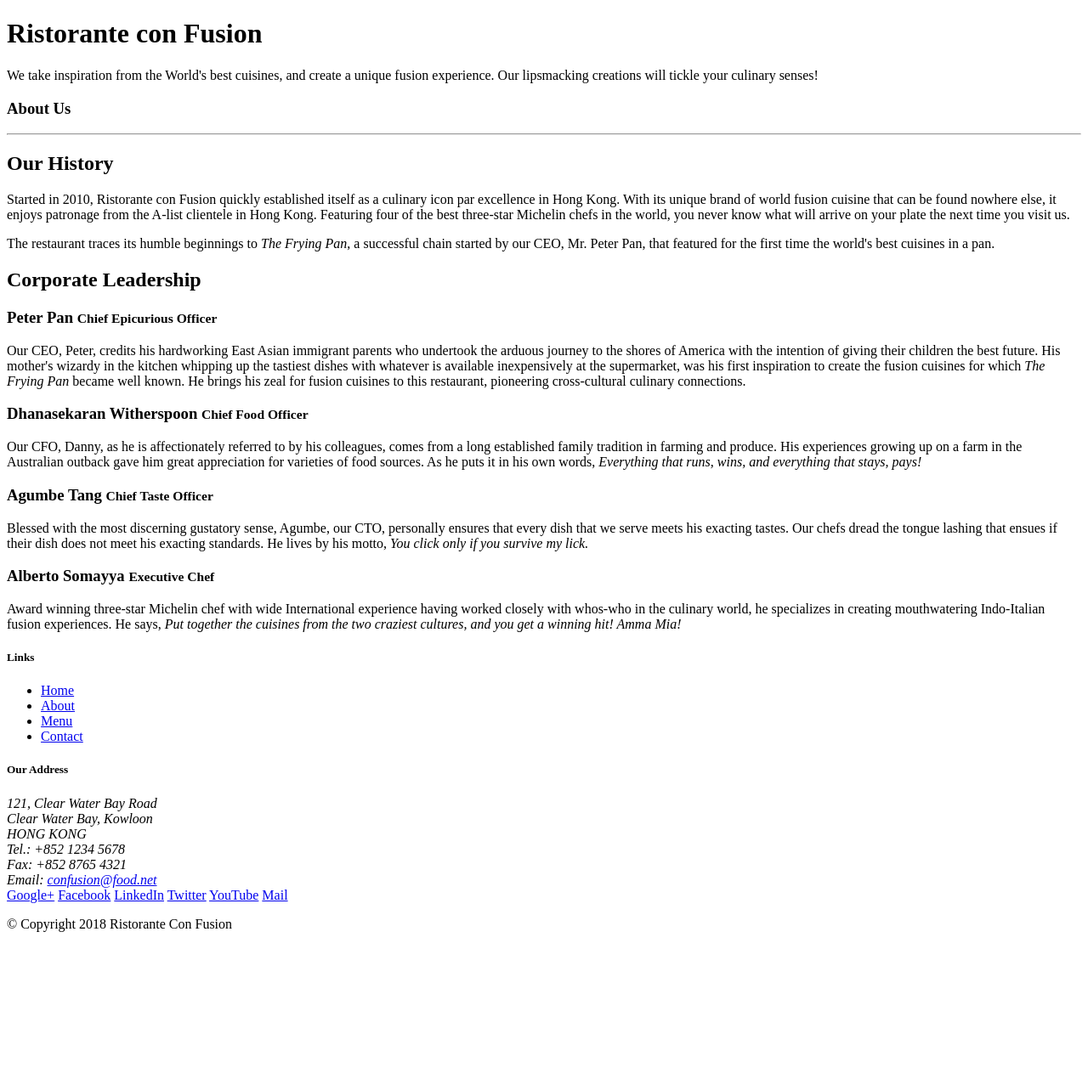
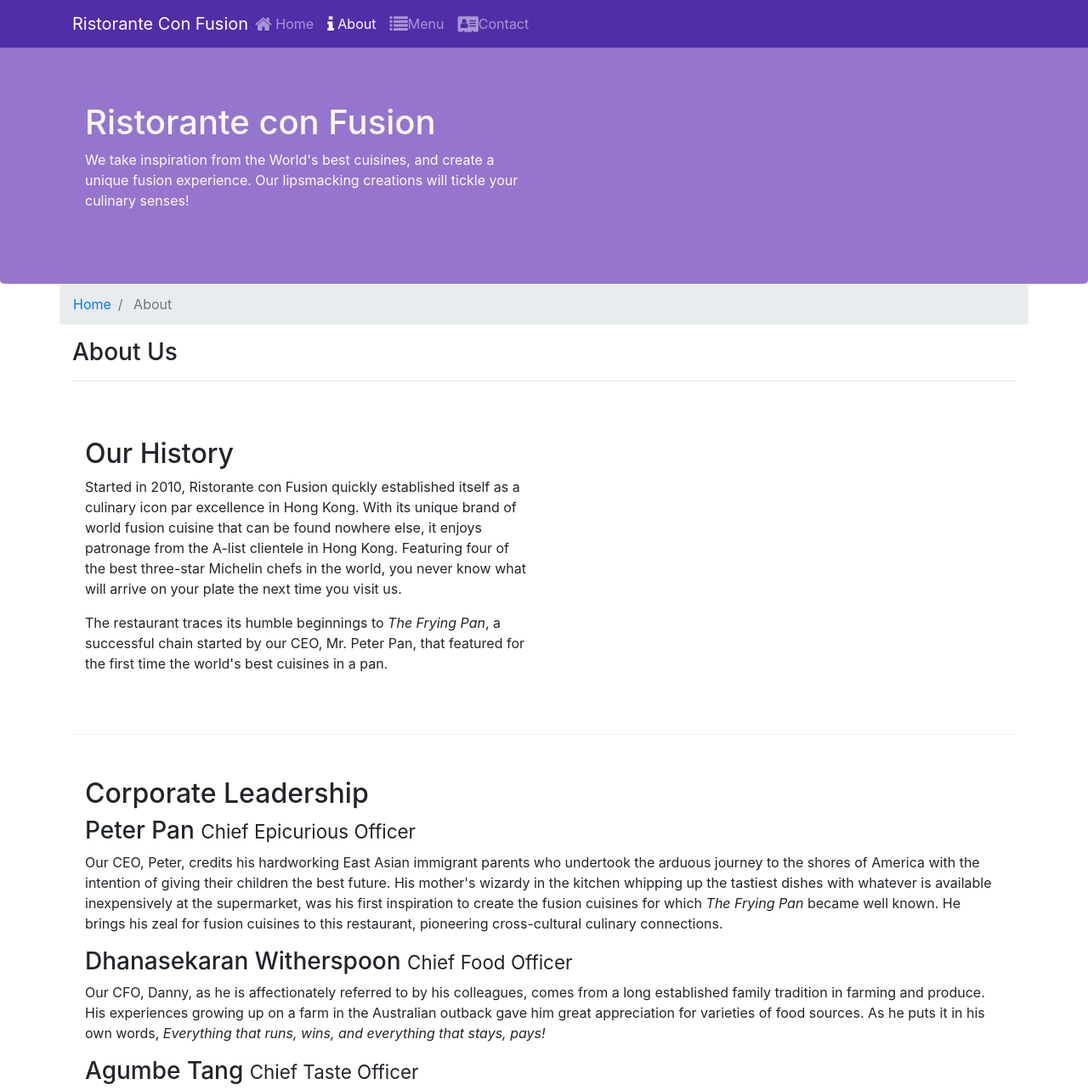
Before and after one commit to LiyangW/Bootstrap, a website: page aboutus.html in a window 1280 px wide. Shown: the top 1283 px of the page at 85% size. Before the commit the page ends 1113 px from the top, so only its background shows below. Drawn offline with nearby package versions, Linux system fonts and the light colour scheme.

Commit message:
added contact menu

```diff
--- a/aboutus.html
+++ b/aboutus.html
@@ -2,13 +2,45 @@
 <html lang="en">
 
 <head>
+    <meta charset="utf-8">
+    <meta name="viewport" content="width=device-width, initial-scale=1,shrink-to-fit=no">
+    <meta http-equiv="x-ua-compatible" content="ie=edge">
 
+    <!-- Bootstrap CSS -->
+    <link rel="stylesheet" href="node_modules/bootstrap/dist/css/bootstrap.min.css">
+    <link rel="stylesheet" type="text/css" href="css/style.css">
+    <link rel="stylesheet" type="text/css" href="node_modules/font-awesome/css/font-awesome.min.css">
+    <link rel="stylesheet" type="text/css" href="node_modules/bootstrap-social/bootstrap-social.css">
     <title>Ristorante Con Fusion: About Us</title>
 
 </head>
 
 <body>
-
+    <nav class="navbar navbar-dark navbar-expand-sm fixed-top">
+        <div class="container">
+            <button class="navbar-toggler" type="button" data-toggle="collapse" data-target="#NavBar">
+                <span class="navbar-toggler-icon"></span>
+            </button>
+            <a class="navbar-brand mr-auto" href="index.html" >
+                Ristorante Con Fusion
+            </a>
+            <div class="collapse navbar-collapse" id="NavBar">
+                <ul class="navbar-nav mr-auto">
+                    <li class="nav-item">
+                        <a href="index.html" class="nav-link" ><span class="fa fa-home fa-lg"></span> Home</a>
+                    </li>
+                    <li class="nav-item active">
+                        <a href="aboutus.html" class="nav-link"><span class="fa fa-info fa-lg"></span> About</a>
+                    </li>
+                    <li class="nav-item">
+                        <a href="index.html" class="nav-link"><span class="fa fa-list fa-lg"></span>Menu</a>
+                    </li>
+                    <li class="nav-item">
+                        <a href="contactus.html" class="nav-link"><span class="fa fa-address-card fa-lg"></span>Contact</a>
+                    </li>
+                </ul></div>
+            </div>
+        </nav>
         <header class="jumbotron">
             <div class="container">
                 <div class="row row-header">
@@ -22,16 +54,20 @@
             </div>
         </header>
 
-    <div>
-        <div>
-            <div>
+        <div class="container">
+            <div class="row">
+                <ol class="col-12 breadcrumb">
+                    <li class="breadcrumb-item"> <a href="index.html">Home</a></li>
+                    <li class="breadcrumb-item active"> About</li>
+                </ol>
+                <div class="col-12">
                  <h3>About Us</h3>
                  <hr>
              </div>
          </div>
 
-        <div>
-            <div>
+         <div class="row row-content">
+            <div class="col-12 col-sm-6">
                 <h2>Our History</h2>
                 <p>Started in 2010, Ristorante con Fusion quickly established itself as a culinary icon par excellence in Hong Kong. With its unique brand of world fusion cuisine that can be found nowhere else, it enjoys patronage from the A-list clientele in Hong Kong.  Featuring four of the best three-star Michelin chefs in the world, you never know what will arrive on your plate the next time you visit us.</p>
                 <p>The restaurant traces its humble beginnings to <em>The Frying Pan</em>, a successful chain started by our CEO, Mr. Peter Pan, that featured for the first time the world's best cuisines in a pan.</p>
@@ -41,17 +77,17 @@
         </div>
 
 
-        <div>
-            <div>
+        <div class="row row-content">
+            <div class="col-12">
                 <h2>Corporate Leadership</h2>
                 <h3>Peter Pan <small>Chief Epicurious Officer</small></h3>
-                <p>Our CEO, Peter, credits his hardworking East Asian immigrant parents who undertook the arduous journey to the shores of America with the intention of giving their children the best future. His mother's wizardy in the kitchen whipping up the tastiest dishes with whatever is available inexpensively at the supermarket, was his first inspiration to create the fusion cuisines for which <em>The Frying Pan</em> became well known. He brings his zeal for fusion cuisines to this restaurant, pioneering cross-cultural culinary connections.</p>
+                <p class="d-none d-sm-block">Our CEO, Peter, credits his hardworking East Asian immigrant parents who undertook the arduous journey to the shores of America with the intention of giving their children the best future. His mother's wizardy in the kitchen whipping up the tastiest dishes with whatever is available inexpensively at the supermarket, was his first inspiration to create the fusion cuisines for which <em>The Frying Pan</em> became well known. He brings his zeal for fusion cuisines to this restaurant, pioneering cross-cultural culinary connections.</p>
                 <h3>Dhanasekaran Witherspoon <small>Chief Food Officer</small></h3>
-                <p>Our CFO, Danny, as he is affectionately referred to by his colleagues, comes from a long established family tradition in farming and produce. His experiences growing up on a farm in the Australian outback gave him great appreciation for varieties of food sources. As he puts it in his own words, <em>Everything that runs, wins, and everything that stays, pays!</em></p>
+                <p class="d-none d-sm-block">Our CFO, Danny, as he is affectionately referred to by his colleagues, comes from a long established family tradition in farming and produce. His experiences growing up on a farm in the Australian outback gave him great appreciation for varieties of food sources. As he puts it in his own words, <em>Everything that runs, wins, and everything that stays, pays!</em></p>
                 <h3>Agumbe Tang <small>Chief Taste Officer</small></h3>
-                <p>Blessed with the most discerning gustatory sense, Agumbe, our CTO, personally ensures that every dish that we serve meets his exacting tastes. Our chefs dread the tongue lashing that ensues if their dish does not meet his exacting standards. He lives by his motto, <em>You click only if you survive my lick.</em></p>
+                <p class="d-none d-sm-block">Blessed with the most discerning gustatory sense, Agumbe, our CTO, personally ensures that every dish that we serve meets his exacting tastes. Our chefs dread the tongue lashing that ensues if their dish does not meet his exacting standards. He lives by his motto, <em>You click only if you survive my lick.</em></p>
                 <h3>Alberto Somayya <small>Executive Chef</small></h3>
-                <p>Award winning three-star Michelin chef with wide International experience having worked closely with whos-who in the culinary world, he specializes in creating mouthwatering Indo-Italian fusion experiences. He says, <em>Put together the cuisines from the two craziest cultures, and you get a winning hit! Amma Mia!</em></p>
+                <p class="d-none d-sm-block">Award winning three-star Michelin chef with wide International experience having worked closely with whos-who in the culinary world, he specializes in creating mouthwatering Indo-Italian fusion experiences. He says, <em>Put together the cuisines from the two craziest cultures, and you get a winning hit! Amma Mia!</em></p>
             </div>
         </div>
 
@@ -63,10 +99,10 @@
                 <div class="col-4 offset-1 col-sm-2">
                     <h5>Links</h5>
                     <ul class="list-unstyled">
-                        <li><a href="#">Home</a></li>
-                        <li><a href="#">About</a></li>
-                        <li><a href="#">Menu</a></li>
-                        <li><a href="#">Contact</a></li>
+                        <li><a href="index.html" target="_blank">Home</a></li>
+                        <li><a href="aboutus.html" target="_blank">About</a></li>
+                        <li><a href="#" target="_blank">Menu</a></li>
+                        <li><a href="contactus.html" target="_blank">Contact</a></li>
                     </ul>
                 </div>
                 <div class="col-7 col-sm-5">
@@ -75,19 +111,19 @@
                       121, Clear Water Bay Road<br>
                       Clear Water Bay, Kowloon<br>
                       HONG KONG<br>
-		              Tel.: +852 1234 5678<br>
-		              Fax: +852 8765 4321<br>
-		              Email: <a href="mailto:confusion@food.net">confusion@food.net</a>
+                      <i class="fa fa-phone fa-lg"></i>: +852 1234 5678<br>
+                      <i class="fa fa-fax fa-lg"></i>: +852 8765 4321<br>
+                      <i class="fa fa-envelope fa-lg"></i>: <a href="mailto:confusion@food.net">confusion@food.net</a>
                   </address>
               </div>
               <div class="col-12 col-sm-4 align-self-center">
                 <div class="text-center">
-                        <a href="http://google.com/+">Google+</a>
-                        <a href="http://www.facebook.com/profile.php?id=">Facebook</a>
-                        <a href="http://www.linkedin.com/in/">LinkedIn</a>
-                        <a href="http://twitter.com/">Twitter</a>
-                        <a href="http://youtube.com/">YouTube</a>
-                        <a href="mailto:">Mail</a>
+                    <a href="http://google.com/+" class="btn btn-social-icon btn-google"><i class="fa fa-google-plus fa-lg"></i></a>
+                    <a href="http://www.facebook.com/profile.php?id=" class="btn btn-social-icon btn-facebook"><i class="fa fa-facebook fa-lg"></i></a>
+                    <a href="http://www.linkedin.com/in/" class="btn btn-social-icon btn-linkedin"> <i class="fa fa-linkedin fa-lg"></i></a>
+                    <a class="btn btn-social-icon btn-twitter" href="http://twitter.com/"><i class="fa fa-twitter fa-lg"></i></a>
+                    <a class="btn btn-social-icon btn-youtube" href="http://youtube.com/"><i class="fa fa-youtube fa-lg"></i></a>
+                    <a class="btn btn-social-icon" href="mailto:"><i class="fa fa-envelope fa-lg"></i></a>
                 </div>
             </div>
         </div>
@@ -98,6 +134,9 @@
         </div>
     </div>
 </footer>
+<script src="node_modules/jquery/dist/jquery.slim.min.js"></script>
+<script src="node_modules/popper.js/dist/umd/popper.min.js"></script>
+<script src="node_modules/bootstrap/dist/js/bootstrap.min.js"></script>
 
 </body>
 
--- a/css/style.css
+++ b/css/style.css
@@ -24,3 +24,10 @@
 	margin: 0;
 	color: #0f0f0f;
 }
+body{
+	padding: 50px 0 0 0;
+	z-index: -1;
+}
+.navbar-dark{
+	background-color: #512DA8;
+}
--- a/package.json
+++ b/package.json
@@ -15,7 +15,9 @@
   },
   "dependencies": {
     "bootstrap": "^4.0.0",
+    "bootstrap-social": "^5.1.1",
+    "font-awesome": "^4.7.0",
     "jquery": "^3.3.1",
-    "popper.js": "^1.12.9"
+    "popper.js": "^1.14.3"
   }
 }
```
Also changed, not shown: contactus.html (added, +218 -0 lines), index.html (+43 -16 lines), 1 other file. Lines whose indentation alone changed are shown as unchanged.
